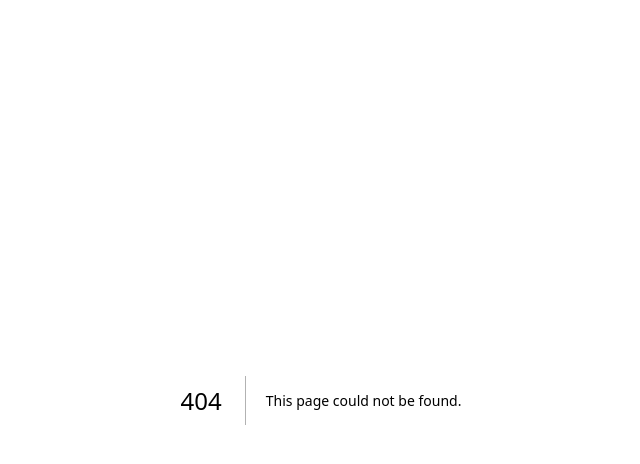
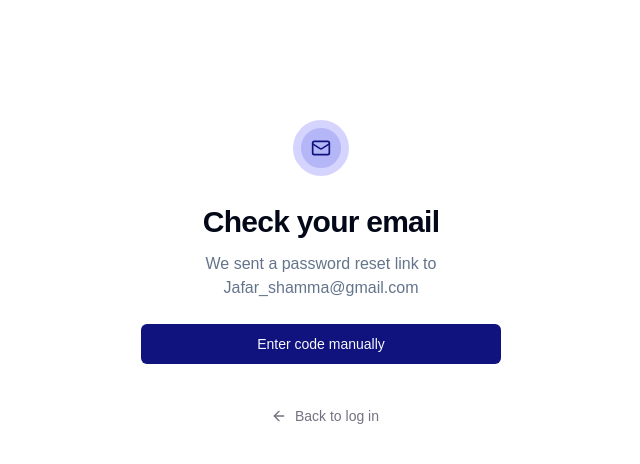
Before and after one commit to Saeed-Altout/portia, a Next.js app: page /auth/verification in a window 1280 px wide. Before the commit this address had no page. Shown: the top 464 px of the page, without its empty margins (319-959 px from the left). Built offline with nearby package versions, Linux system fonts and the light colour scheme; a web font is replaced by a local one.

Commit message:
create check email page to verification.

```diff
--- /dev/null
+++ b/app/auth/(routes)/verification/(routes)/page.tsx
@@ -0,0 +1,39 @@
+'use client';
+
+import Link from 'next/link';
+import { useState } from 'react';
+import { ArrowLeft, Mail } from 'lucide-react';
+
+import { Button } from '@/components/ui/button';
+import { Card, CardHeader, CardTitle, CardDescription, CardContent } from '@/components/ui/card';
+
+export default function VerificationPage() {
+	const [isLoading, setIsLoading] = useState<boolean>(false);
+
+	return (
+		<Card className='w-full max-w-[360px] border-none shadow-none'>
+			<CardHeader className='space-y-3 flex text-center px-0'>
+				<div className='bg-[#B5B6F7] border-[8px] border-[#D4D4FF] w-[56px] h-[56px] flex items-center justify-center rounded-full mx-auto mb-4'>
+					<Mail className='text-primary h-5 w-5' />
+				</div>
+				<CardTitle className='text-2xl md:text-3xl font-semibold'>Check your email</CardTitle>
+				<CardDescription className='text-base font-normal w-full'>
+					We sent a password reset link to <br /> <span className='font-medium'>Jafar_shamma@gmail.com</span>
+				</CardDescription>
+			</CardHeader>
+			<CardContent className='px-0'>
+				<div className='flex flex-col gap-8'>
+					<Button className='w-full' disabled={isLoading}>
+						Enter code manually
+					</Button>
+					<Button variant='link' className='w-full' disabled={isLoading} asChild>
+						<Link href='/auth/login' className='flex items-center justify-center gap-x-2 !text-gray-primary'>
+							<ArrowLeft className='h-4 w-4 ml-2' />
+							Back to log in
+						</Link>
+					</Button>
+				</div>
+			</CardContent>
+		</Card>
+	);
+}
--- /dev/null
+++ b/app/auth/(routes)/verification/layout.tsx
@@ -0,0 +1,7 @@
+export default function VerificationLayout({
+	children,
+}: Readonly<{
+	children: React.ReactNode;
+}>) {
+	return <div className='flex flex-col items-center justify-start min-h-screen w-full py-24'>{children}</div>;
+}
```
